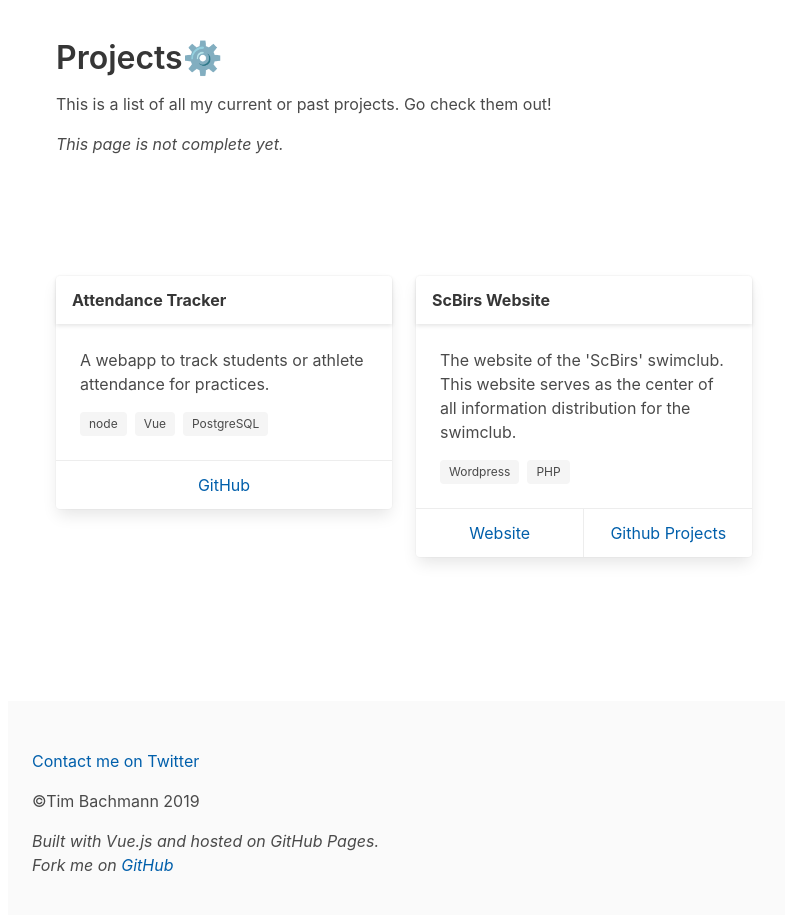
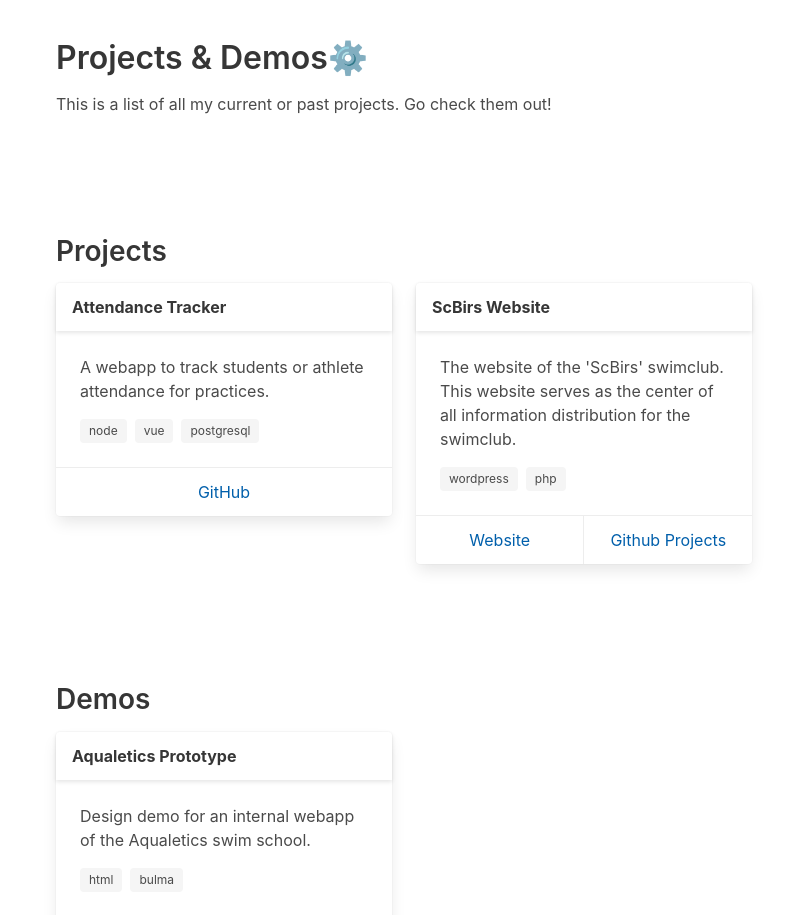
Before and after one commit to Tiim/Tiim.github.io, a Vue app: page /projects in a window 1280 px wide. Shown: the part 140-1055 px from the top of the page, without its empty margins (56-841 px from the left). Built offline with nearby package versions, Linux system fonts and the light colour scheme.

Commit message:
Add "demos" section to the projects page

```diff
--- a/src/components/Projects.vue
+++ b/src/components/Projects.vue
@@ -12,21 +12,20 @@
 import Project from './Project';
 import chunk from '../utils/chunk';
 
-import projectsData from '../data/projects.json';
-
 export default {
   name: 'Projects',
   components: {
     Project,
   },
+  props: {
+    data: Array,
+  },
   data() {
-    return {
-      projects: projectsData,
-    };
+    return {};
   },
   computed: {
     cols() {
-      return chunk(this.projects, 3);
+      return chunk(this.data, 3);
     },
   },
 };
--- /dev/null
+++ b/src/data/demos.json
@@ -0,0 +1,15 @@
+[
+  {
+    "name": "Aqualetics Prototype",
+    "links": [
+      { "url": "https://tiimb.work/aqualetics-prototype/", "name": "Demo" },
+      {
+        "url": "https://github.com/Tiim/aqualetics-prototype",
+        "name": "Github"
+      },
+      { "url": "https://aqualetics.ch/", "name": "Aqualetics" }
+    ],
+    "text": "Design demo for an internal webapp of the Aqualetics swim school.",
+    "tags": ["html", "bulma"]
+  }
+]
--- a/src/data/projects.json
+++ b/src/data/projects.json
@@ -5,7 +5,7 @@
       { "url": "https://github.com/Tiim/attendance-tracker", "name": "GitHub" }
     ],
     "text": "A webapp to track students or athlete attendance for practices.",
-    "tags": ["node", "Vue", "PostgreSQL"]
+    "tags": ["node", "vue", "postgresql"]
   },
   {
     "name": "ScBirs Website",
@@ -17,6 +17,6 @@
       }
     ],
     "text": "The website of the 'ScBirs' swimclub. This website serves as the center of all information distribution for the swimclub.",
-    "tags": ["Wordpress", "PHP"]
+    "tags": ["wordpress", "php"]
   }
 ]
--- a/src/views/HomePage.vue
+++ b/src/views/HomePage.vue
@@ -6,11 +6,14 @@
           <h1 class="title">Hey, I'm Tim😊</h1>
           <p class="subtitle">I'm a swimmer, swim coach and CS student in Switzerland</p>
           <p class="subtitle">🏊💻</p>
-          <i>This website is still WIP</i>
         </div>
         <div class="column is-4">
           <figure class="image is-128x128 is-inline-block">
-            <img class="is-rounded" alt="profile picture" src="https://avatars.io/twitter/tiimb/medium">
+            <img
+              class="is-rounded"
+              alt="profile picture"
+              src="https://avatars.io/twitter/tiimb/medium"
+            >
           </figure>
         </div>
       </div>
--- a/src/views/ProjectsPage.vue
+++ b/src/views/ProjectsPage.vue
@@ -1,24 +1,35 @@
 <template>
   <div>
     <div class="section content">
-      <h1>Projects⚙️</h1>
+      <h1>Projects &amp; Demos⚙️</h1>
       <p>This is a list of all my current or past projects. Go check them out!</p>
-      <p>
-        <i>This page is not complete yet.</i>
-      </p>
     </div>
     <div class="section content">
-      <Projects/>
+      <h2>Projects</h2>
+      <Projects :data="projectsData"/>
+    </div>
+    <div class="section content">
+      <h2>Demos</h2>
+      <Projects :data="demosData"/>
     </div>
   </div>
 </template>
 
 <script>
+import projectsData from '../data/projects';
+import demosData from '../data/demos';
+
 import Projects from '../components/Projects';
 export default {
   name: 'ProjectsPage',
   components: {
     Projects,
   },
+  data() {
+    return {
+      projectsData,
+      demosData,
+    };
+  },
 };
 </script>
```
